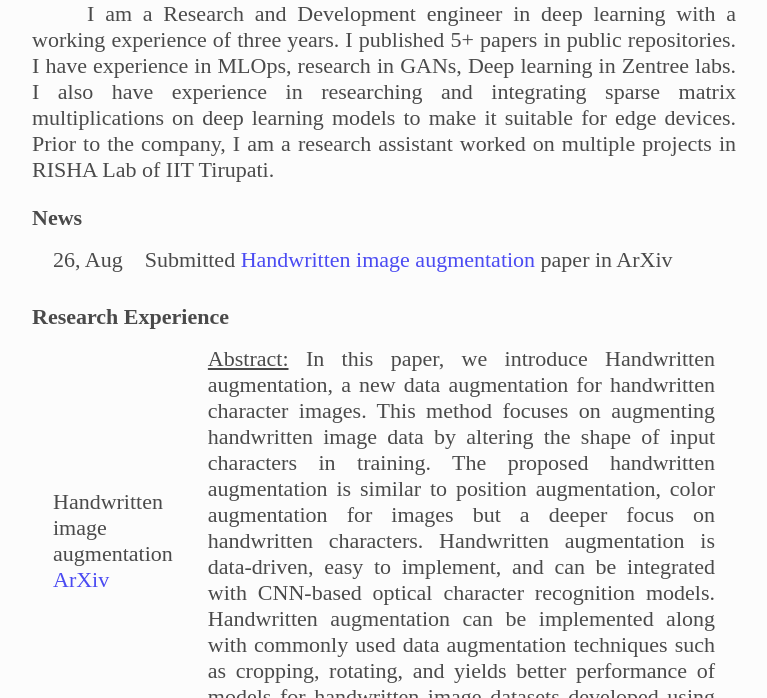
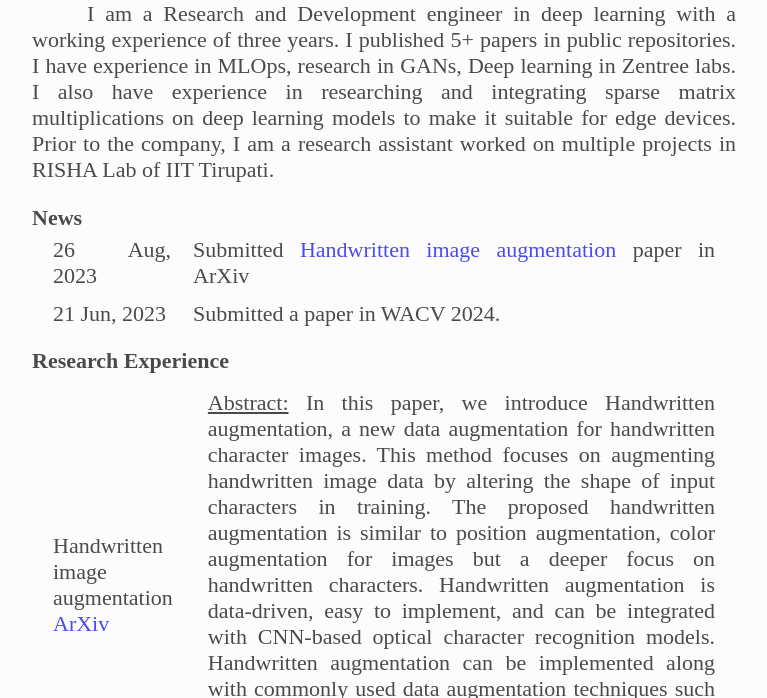
Before and after one commit to mahendran-narayanan/mahendran-narayanan.github.io, a plain HTML site: page index.html in a window 1280 px wide. Shown: the part 102-800 px from the top of the page, without its empty margins (265-1032 px from the left). Drawn offline with Linux system fonts and the light colour scheme.

Commit message:
commit changes

```diff
--- a/index.html
+++ b/index.html
@@ -33,6 +33,10 @@
 			padding-left: 1%;
 			padding-top: 20%;
 		}
+		.news{
+			margin-top: 15px;
+			margin-bottom: 15px;
+		}
 		ul li{
 			font-size: 20px;
 			line-height: 35px;
@@ -62,11 +66,15 @@
 			<div class="news">
 				<b>News</b><br/>
 				<!-- <div style="display:none"> -->
-				<table style="border-spacing: 20px 15px;">
+				<table style="border-spacing: 20px 5px;">
 				<tr>
-					<td>26, Aug</td>
+					<td>26 Aug, 2023</td>
 					<td>Submitted <a href="https://arxiv.org/abs/2308.13791">Handwritten image augmentation</a> paper in ArXiv</td>
 				<tr>
+				<tr>
+					<td>21 Jun, 2023</td>
+					<td>Submitted a paper in WACV 2024.</td>
+				</tr>
 				</table>
 				<!-- </div> -->
 			</div>
```
